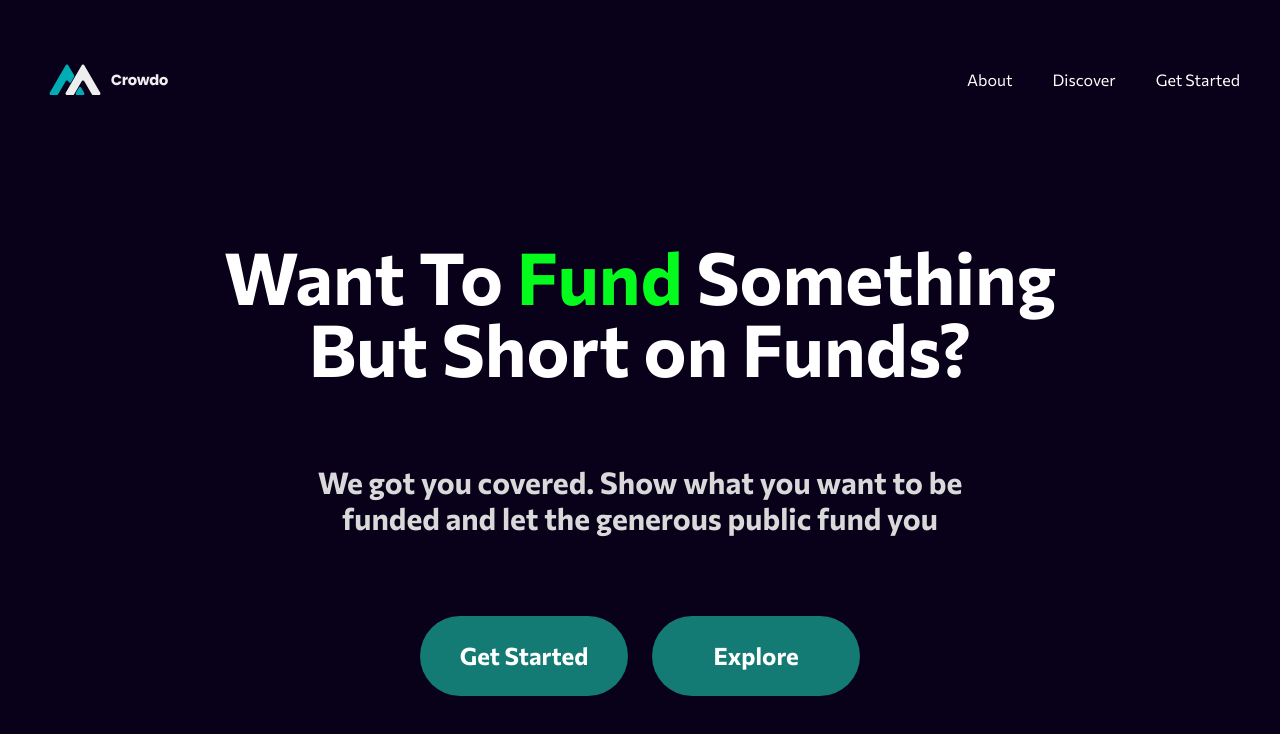
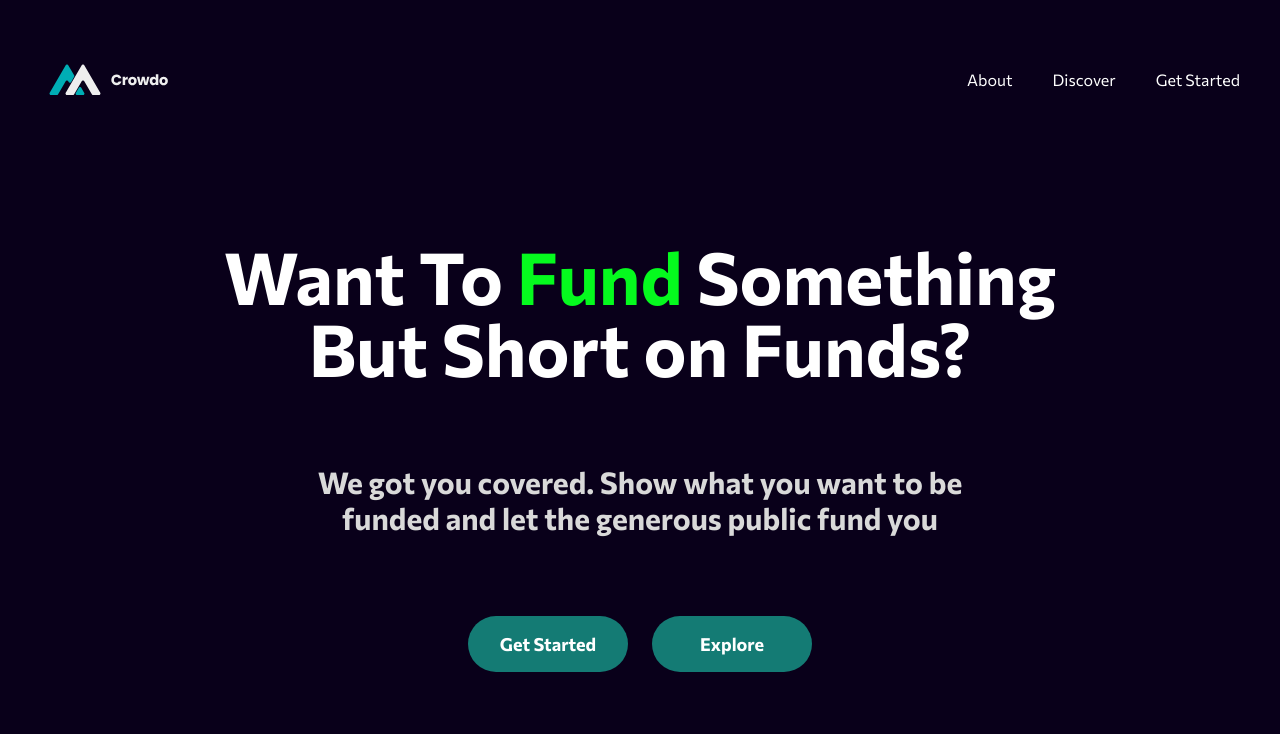
Before and after one commit to Headbwoi/crowdo-app, a React (Vite) app in the folder frontend/: page / in a window 1280 px wide. Shown: the top 734 px of the page. Built offline with nearby package versions, Linux system fonts and the light colour scheme.

Commit message:
improved button'

```diff
--- a/frontend/src/App.tsx
+++ b/frontend/src/App.tsx
@@ -20,7 +20,7 @@ function App() {
             </p>
           </div>
 
-          <div className="flex items-center gap-6">
+          <div className="flex items-center gap-6 mb-10">
             <Button name="Get Started" />
             <Button name="Explore" />
           </div>
--- a/frontend/src/components/Button/Button.tsx
+++ b/frontend/src/components/Button/Button.tsx
@@ -6,7 +6,7 @@ type Button = {
 
 const Button = ({ name }: Button) => {
   return (
-    <button className="w-36 h-12 lg:w-52 lg:h-20 rounded-full bg-darkCyan text-white font-semibold text-base md:text-2xl">
+    <button className="w-36 h-12 lg:w-40 lg:h-14 rounded-full bg-darkCyan text-white font-semibold text-base md:text-lg hover:bg-moderate_Cyan duration-300">
       <Link to={`/${name.toString().replace(" ", "").trim().toLowerCase()}`}>
         {name}
       </Link>
```
